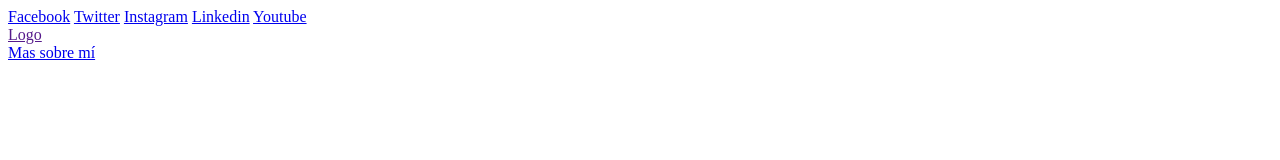
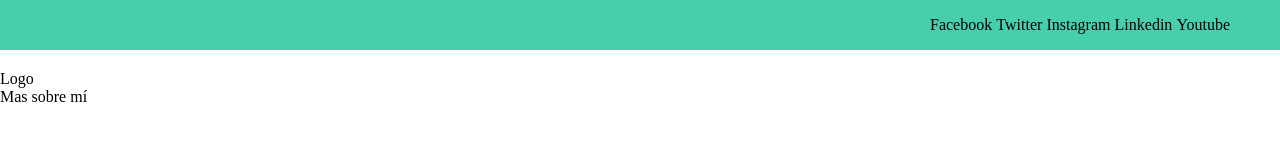
Before and after one commit to juanserodriguezj/personal-profesional-Blog, a plain HTML site: page index.html in a window 1280 px wide. Drawn offline with Linux system fonts and the light colour scheme.

Commit message:
Se agregaron estilos en el header

```diff
--- a/css/main.css
+++ b/css/main.css
@@ -0,0 +1,39 @@
+/* Quitar estilos que el navegador nos da por defecto al body*/
+body {
+    margin: 0;
+    padding: 0;
+    /* Quitarle el scroll a mi pagina */
+    position: fixed;
+    top: 0;
+    bottom: 0;
+    left: 0;
+    right: 0;
+}
+/* Quitarle estilos a las etiquetas ancla, color de fuente negra*/
+a {
+    text-decoration: none;
+    display: inline;
+    color: black;
+}
+header {
+    width: 100%;
+    height: 140px;
+    display: grid;
+    grid-template-rows: repeat(2, 1fr);
+}
+header .header-icons-container{
+    width: 100%;
+    height: 50px;
+    display: grid;
+    background-color: #47cfac;
+}
+header .header-icons-container .icons{
+    width: 300px;
+    height: auto;
+    display: flex;
+    justify-items: flex-end;
+    align-items: center;
+    justify-content: space-between;
+    justify-self: end;
+    margin-right: 50px;
+}
--- a/index.html
+++ b/index.html
@@ -8,8 +8,8 @@
 </head>
 <body>
     <header>
-        <section>
-            <div>
+        <section class="header-icons-container">
+            <div class="icons">
                 <a href="/">Facebook</a>
                 <a href="/">Twitter</a>
                 <a href="/">Instagram</a>
@@ -18,10 +18,10 @@
             </div>
         </section>
         <nav>
-            <section>
+            <section class="nav-logo-container">
                 <a href="">Logo</a>
             </section>
-            <section>
+            <section class="profile-link">
                 <a href="perfil.html">Mas sobre mí</a>
             </section>
         </nav>
```
